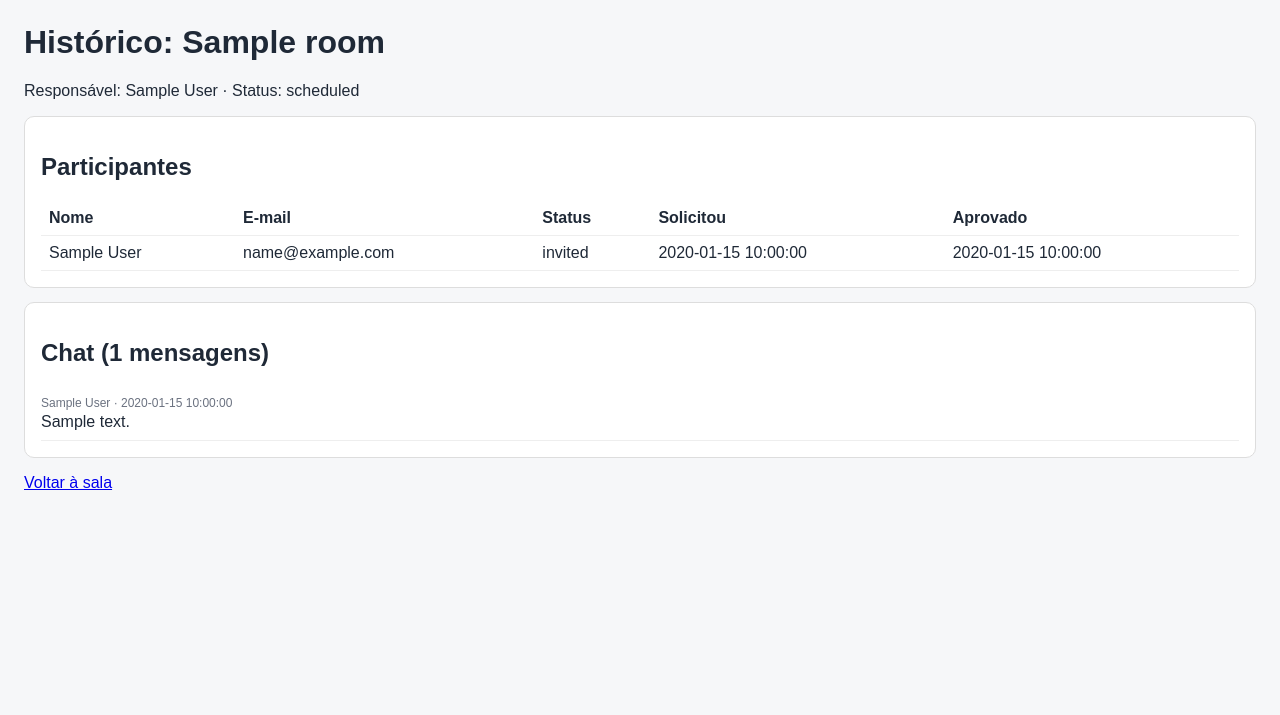
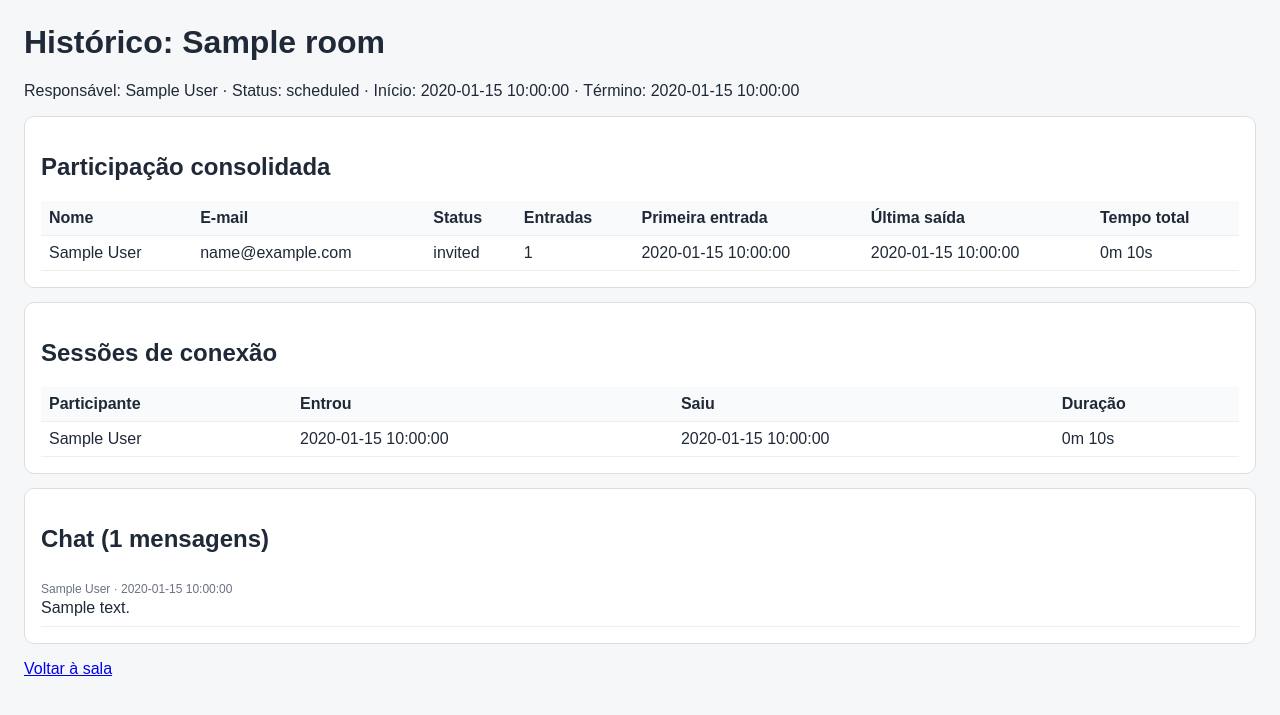
Before and after one commit to marcelomaurin/salareuniao, a PHP site: page /room_history.php?id=1 in a window 1280 px wide. Shown: the top 715 px of the page. Run offline with PHP 8.4, Linux system fonts and the light colour scheme; the visitor is signed in with stand-in values (Sample User, id 1); tables that the repository leaves empty hold one stand-in row (values such as "Sample post").

Commit message:
meeting: adiciona duração e sessões ao histórico

```diff
--- a/apps/web/room_history.php
+++ b/apps/web/room_history.php
@@ -16,26 +16,48 @@ if(!$room){http_response_code(404);exit('Sala não encontrada.');}
 $msg=$pdo->prepare('SELECT id,display_name,message,created_at FROM room_messages WHERE room_id=? ORDER BY id ASC');
 $msg->execute([$id]);$messages=$msg->fetchAll();
 
-$presence=$pdo->prepare("SELECT i.display_name,i.email,i.status,i.requested_at,i.approved_at,
-                         MIN(p.joined_at) first_seen,MAX(p.last_seen_at) last_seen
-                         FROM room_invites i
-                         LEFT JOIN room_presence p ON p.room_id=i.room_id AND p.participant_key=i.participant_key
-                         WHERE i.room_id=?
-                         GROUP BY i.id,i.display_name,i.email,i.status,i.requested_at,i.approved_at
-                         ORDER BY i.created_at");
-$presence->execute([$id]);$participants=$presence->fetchAll();
+$participants=$pdo->prepare("
+SELECT i.id,i.display_name,i.email,i.status,i.requested_at,i.approved_at,
+       COUNT(a.id) sessions,
+       MIN(a.joined_at) first_join,
+       MAX(COALESCE(a.left_at,NOW())) last_leave,
+       COALESCE(SUM(COALESCE(a.duration_seconds,TIMESTAMPDIFF(SECOND,a.joined_at,NOW()))),0) total_seconds
+FROM room_invites i
+LEFT JOIN room_attendance a ON a.room_id=i.room_id AND a.participant_key=i.participant_key
+WHERE i.room_id=?
+GROUP BY i.id,i.display_name,i.email,i.status,i.requested_at,i.approved_at
+ORDER BY i.created_at");
+$participants->execute([$id]);$participants=$participants->fetchAll();
+
+$sessions=$pdo->prepare("SELECT display_name,joined_at,left_at,COALESCE(duration_seconds,TIMESTAMPDIFF(SECOND,joined_at,NOW())) duration_seconds FROM room_attendance WHERE room_id=? ORDER BY joined_at");
+$sessions->execute([$id]);$sessions=$sessions->fetchAll();
+
+function duration_text(int $seconds): string {
+    $h=intdiv($seconds,3600);$m=intdiv($seconds%3600,60);$s=$seconds%60;
+    return ($h>0?$h.'h ':'').$m.'m '.$s.'s';
+}
 ?>
 <!doctype html><html lang="pt-BR"><head><meta charset="utf-8"><meta name="viewport" content="width=device-width,initial-scale=1"><title>Histórico - <?=e($room['name'])?></title>
 <style>
-body{font-family:Arial,sans-serif;margin:24px;background:#f6f7f9;color:#1f2937}.panel{background:#fff;border:1px solid #ddd;border-radius:10px;padding:16px;margin:14px 0}.msg{padding:9px 0;border-bottom:1px solid #eee}.meta{font-size:12px;color:#6b7280}.text{white-space:pre-wrap;word-break:break-word;margin-top:3px}table{border-collapse:collapse;width:100%}th,td{text-align:left;padding:8px;border-bottom:1px solid #eee}
+body{font-family:Arial,sans-serif;margin:24px;background:#f6f7f9;color:#1f2937}.panel{background:#fff;border:1px solid #ddd;border-radius:10px;padding:16px;margin:14px 0;overflow:auto}.msg{padding:9px 0;border-bottom:1px solid #eee}.meta{font-size:12px;color:#6b7280}.text{white-space:pre-wrap;word-break:break-word;margin-top:3px}table{border-collapse:collapse;width:100%;min-width:760px}th,td{text-align:left;padding:8px;border-bottom:1px solid #eee}th{background:#f9fafb}
 </style></head><body>
 <h1>Histórico: <?=e($room['name'])?></h1>
-<p>Responsável: <?=e($room['owner_name'])?> · Status: <?=e($room['status'])?></p>
+<p>Responsável: <?=e($room['owner_name'])?> · Status: <?=e($room['status'])?> · Início: <?=e((string)($room['starts_at']?:'-'))?> · Término: <?=e((string)($room['ends_at']?:'-'))?></p>
 
-<div class="panel"><h2>Participantes</h2>
-<table><thead><tr><th>Nome</th><th>E-mail</th><th>Status</th><th>Solicitou</th><th>Aprovado</th></tr></thead><tbody>
+<div class="panel"><h2>Participação consolidada</h2>
+<table><thead><tr><th>Nome</th><th>E-mail</th><th>Status</th><th>Entradas</th><th>Primeira entrada</th><th>Última saída</th><th>Tempo total</th></tr></thead><tbody>
 <?php foreach($participants as $p):?><tr>
-<td><?=e((string)($p['display_name']?:'-'))?></td><td><?=e($p['email'])?></td><td><?=e($p['status'])?></td><td><?=e((string)($p['requested_at']?:'-'))?></td><td><?=e((string)($p['approved_at']?:'-'))?></td>
+<td><?=e((string)($p['display_name']?:'-'))?></td><td><?=e($p['email'])?></td><td><?=e($p['status'])?></td>
+<td><?=(int)$p['sessions']?></td><td><?=e((string)($p['first_join']?:'-'))?></td><td><?=e((string)($p['last_leave']?:'-'))?></td>
+<td><?=e(duration_text((int)$p['total_seconds']))?></td>
+</tr><?php endforeach;?>
+</tbody></table></div>
+
+<div class="panel"><h2>Sessões de conexão</h2>
+<table><thead><tr><th>Participante</th><th>Entrou</th><th>Saiu</th><th>Duração</th></tr></thead><tbody>
+<?php if(!$sessions):?><tr><td colspan="4">Nenhuma sessão registrada.</td></tr><?php endif;?>
+<?php foreach($sessions as $s):?><tr>
+<td><?=e($s['display_name'])?></td><td><?=e($s['joined_at'])?></td><td><?=e((string)($s['left_at']?:'online/sem saída registrada'))?></td><td><?=e(duration_text((int)$s['duration_seconds']))?></td>
 </tr><?php endforeach;?>
 </tbody></table></div>
 
```
